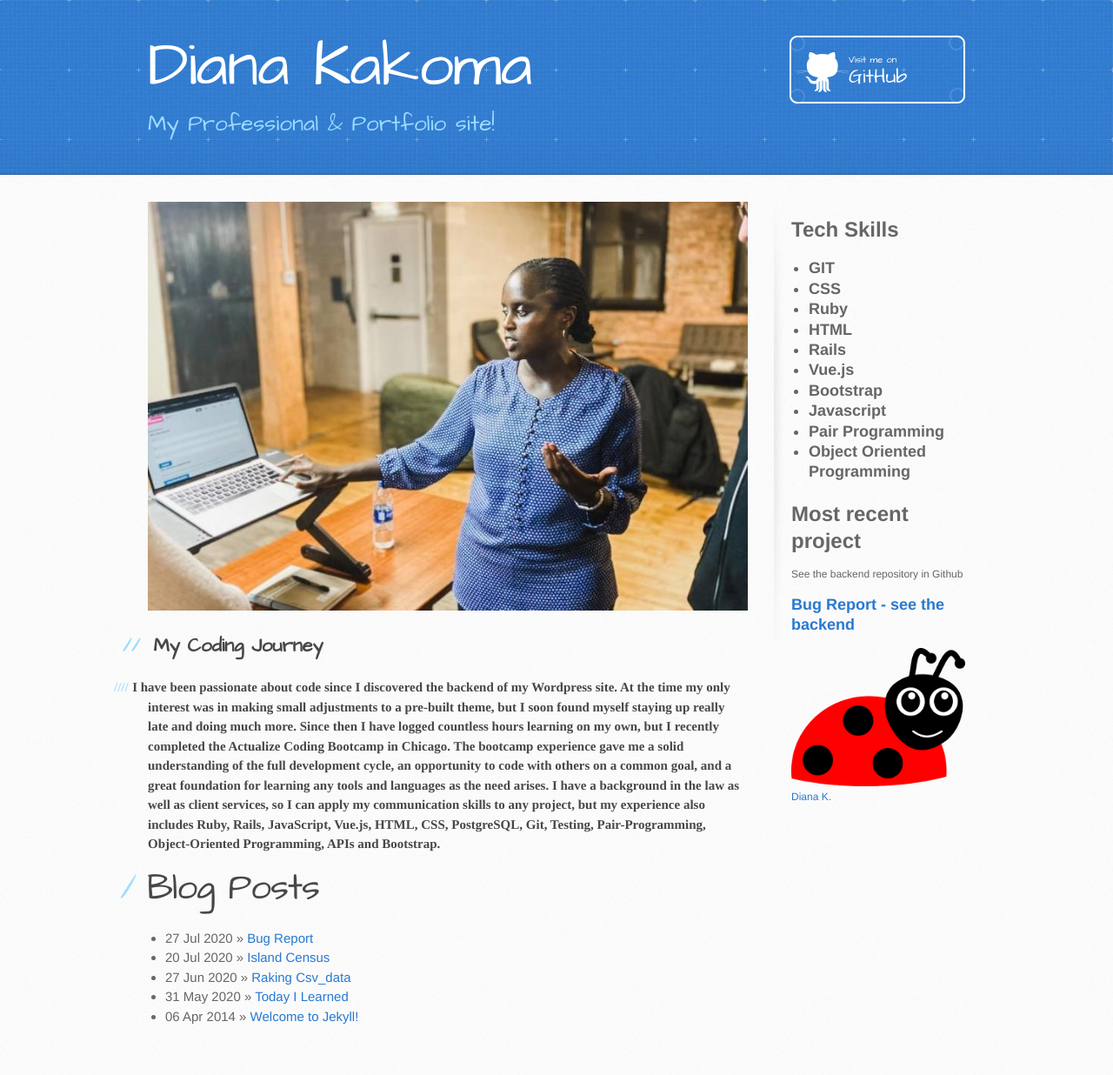
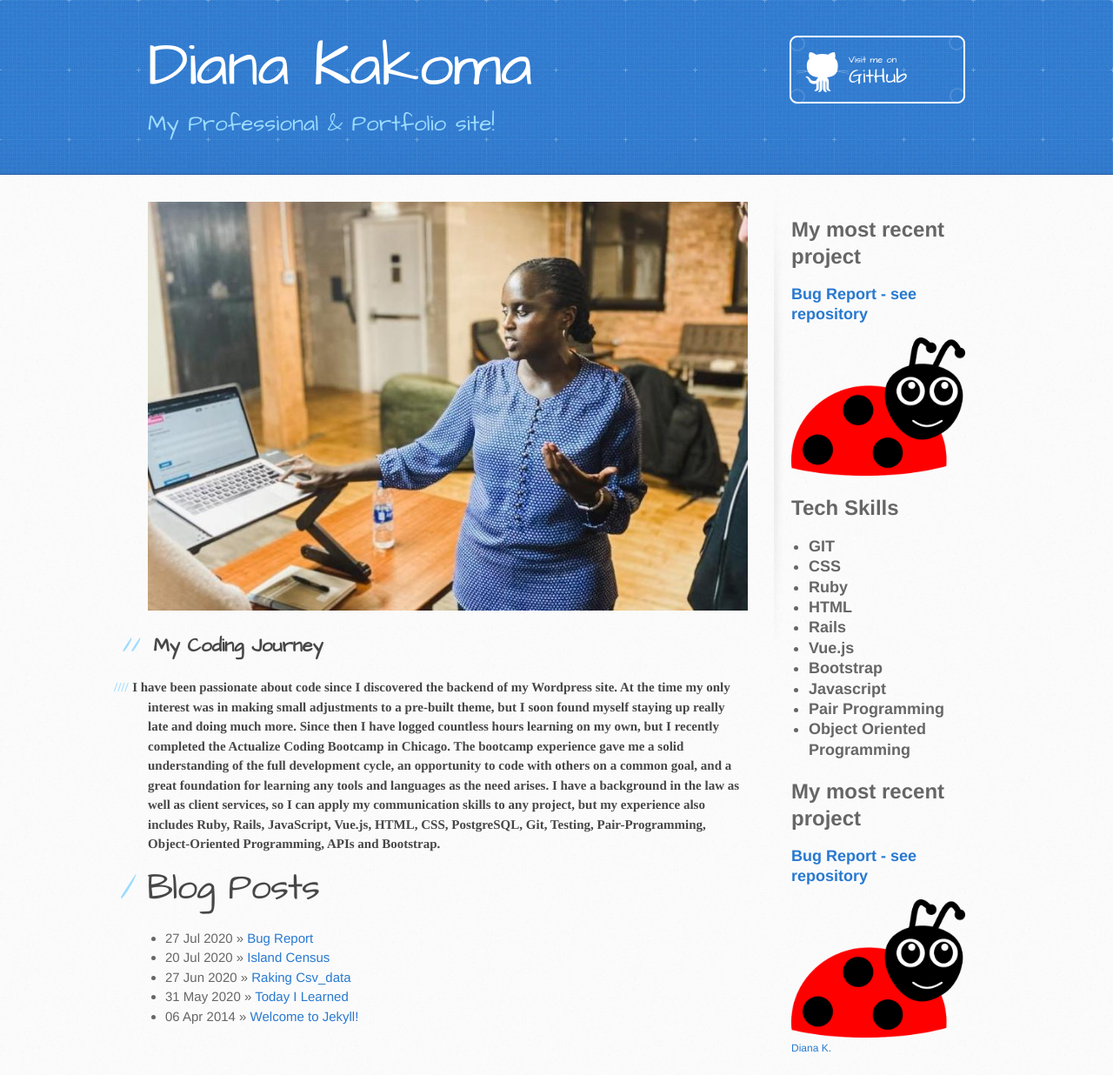
Before and after one commit to dianakakoma/dianakakoma.github.io, a Jekyll site: the page built from index.html, in a window 1280 px wide. Shown: the whole page at 87% size. Built offline with Jekyll 4.4.1, drawn with Linux system fonts in a browser that asks for light colours; comment, search, counter and statistics services are not loaded.

Commit message:
Update default.html

```diff
--- a/_layouts/default.html
+++ b/_layouts/default.html
@@ -35,8 +35,11 @@
         </section>
 
         <aside id="sidebar">
+                    <h1>My most recent project</h1>
+          <h2> <a href="https://github.com/dianakakoma/bug_report_be">Bug Report - see repository</a> </h2>
+          <a href="https://github.com/dianakakoma/bug_report_be"> <img src="/images/happy-ladybug.png" width="100%" height="auto"> </a>
 
-              <h1>Tech Skills</h1>
+          <h1>Tech Skills</h1>
           <h2>
           <ul>
 
@@ -53,9 +56,8 @@
 
             </ul>
           </h2>
-          <h1>Most recent project</h1>
-          <a href="https://github.com/dianakakoma/bug_report_be">See the backend repository in Github</a>
-          <h2> <a href="https://github.com/dianakakoma/bug_report_be">Bug Report - see the backend</a> </h2>
+          <h1>My most recent project</h1>
+          <h2> <a href="https://github.com/dianakakoma/bug_report_be">Bug Report - see repository</a> </h2>
           <a href="https://github.com/dianakakoma/bug_report_be"> <img src="/images/happy-ladybug.png" width="100%" height="auto"> </a>
 
 
```
